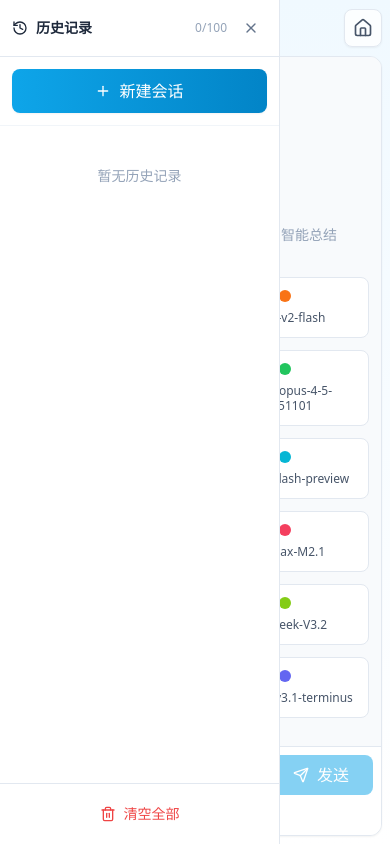
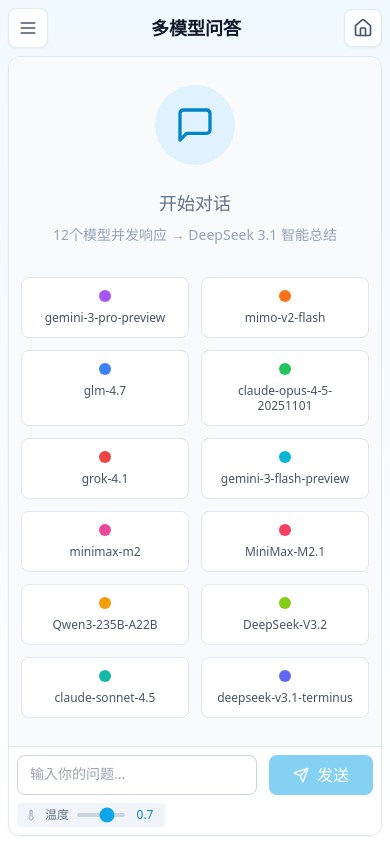
Before and after one commit to guojialiang001/zenreader, a Vue app: page /chat in a window 390 px wide. Built offline with nearby package versions, Linux system fonts and the light colour scheme.

Commit message:
前端-V1.1.1。1。123。4。2222

```diff
--- a/pages/MultiModelChat.vue
+++ b/pages/MultiModelChat.vue
@@ -392,7 +392,7 @@
 }
 
 const KEY = 'zenreader_multimodel_history'
-const historyPanelOpen = ref(true)
+const historyPanelOpen = ref(typeof window !== 'undefined' ? window.innerWidth >= 768 : true)
 const chatHistory = ref<Session[]>([])
 const currentSessionId = ref('')
 const inputMessage = ref('')
@@ -497,6 +497,7 @@
   Object.keys(expandedStates).forEach(k => delete expandedStates[k])
   Object.keys(allModelsExpanded).forEach(k => delete allModelsExpanded[k as any])
   nextTick(() => scrollToBottom())
+  if (isMobile.value) historyPanelOpen.value = false
 }
 
 const deleteSession = (id: string) => {
@@ -528,6 +529,7 @@
   inputMessage.value = ''
   Object.keys(expandedStates).forEach(k => delete expandedStates[k])
   Object.keys(allModelsExpanded).forEach(k => delete allModelsExpanded[k as any])
+  if (isMobile.value) historyPanelOpen.value = false
 }
 
 watch(messages, () => { if (messages.value.length > 0 && !isLoading.value) saveSession() }, { deep: true })
```
